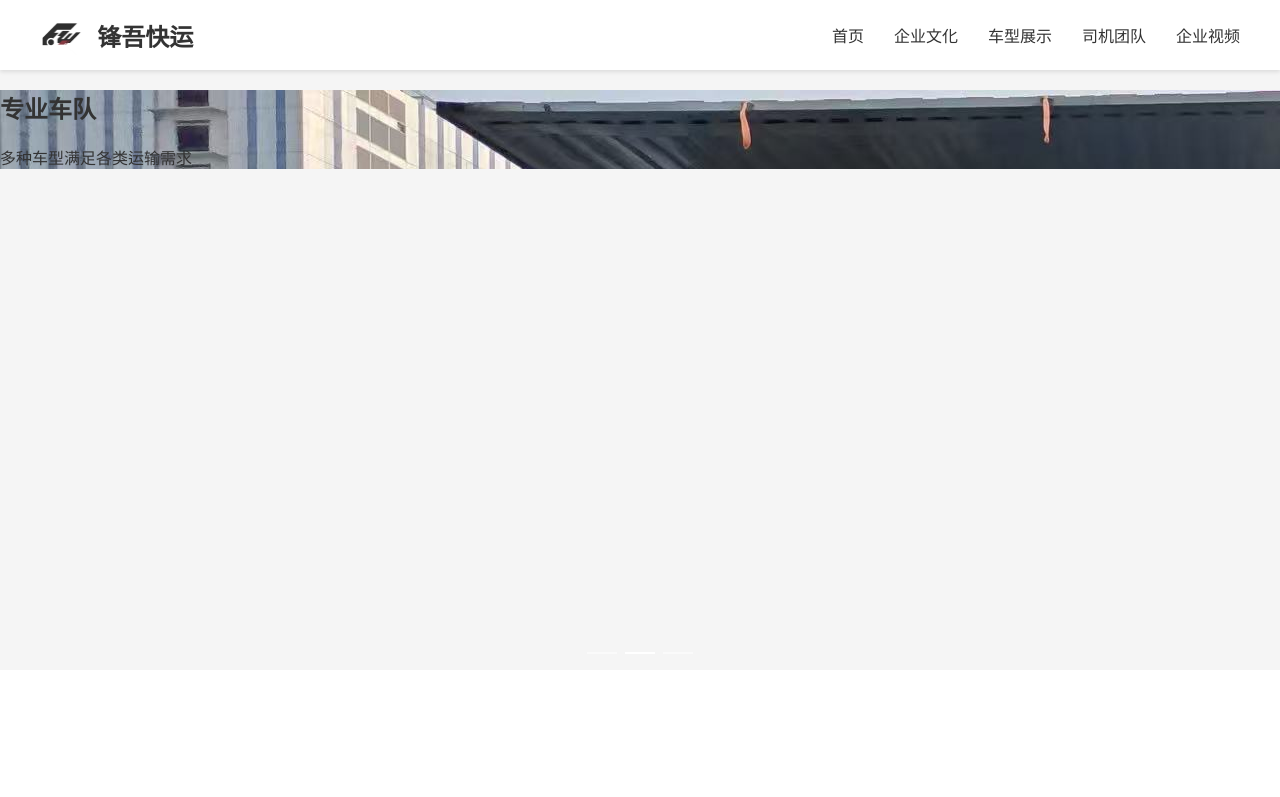
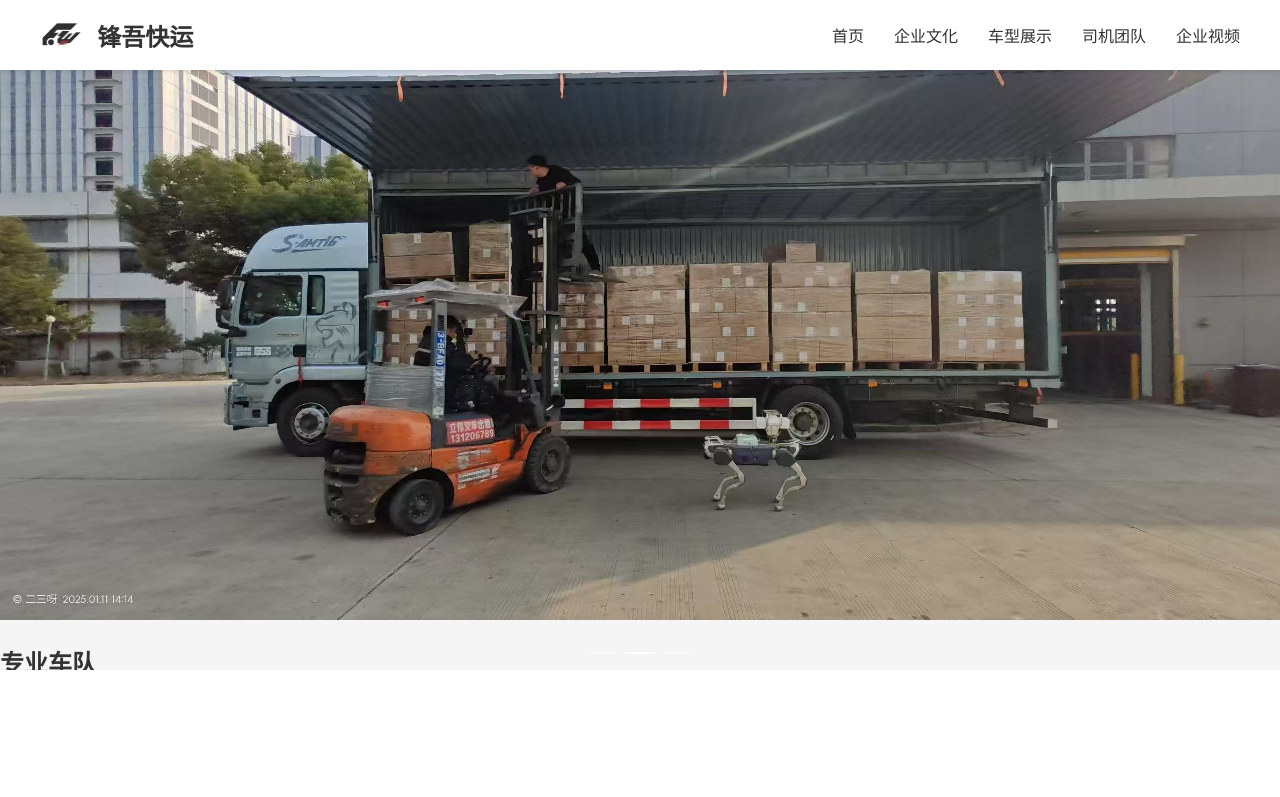
Before and after one commit to barry-wang-1/FengWuOfficial, a Vue app: page / in a window 1280 px wide. Shown: the top 797 px of the page. Built offline with nearby package versions, Linux system fonts and the light colour scheme.

Commit message:
feat: 图片可以显示，内容不覆盖图片上

```diff
--- /dev/null
+++ b/src/components/Home/Home.style.scss
@@ -0,0 +1,74 @@
+.banner-carousel {
+  width: 100%;
+  height: 600px;
+  position: relative;
+
+  :deep(.el-carousel),
+  :deep(.el-carousel__container) {
+    height: 100%;
+  }
+
+  :deep(.el-carousel__item) {
+    height: 100%;
+    overflow: hidden;
+  }
+
+  .banner-wrapper {
+    height: 100%;
+    width: 100%;
+    position: relative;
+    display: flex;
+    align-items: center;
+    justify-content: center;
+  }
+
+  .banner-image-container {
+    position: absolute;
+    top: 0;
+    left: 0;
+    width: 100%;
+    height: 100%;
+
+    .banner-image {
+      width: 100%;
+      height: 100%;
+
+      :deep(.el-image__inner) {
+        width: 100%;
+        height: 100%;
+        object-fit: cover;
+      }
+    }
+  }
+
+  .banner-overlay {
+    position: absolute;
+    top: 0;
+    left: 0;
+    width: 100%;
+    height: 100%;
+    background: rgba(0, 0, 0, 0.4);
+    z-index: 10;
+  }
+
+  .banner-content {
+    position: relative;
+    z-index: 20;
+    width: 90%;
+    max-width: 1200px;
+    text-align: center;
+    color: #fff;
+    padding: 20px;
+
+    h2 {
+      font-size: clamp(1.5rem, 4vw, 2.5rem);
+      margin-bottom: 1rem;
+      text-shadow: 2px 2px 4px rgba(0, 0, 0, 0.5);
+    }
+
+    p {
+      font-size: clamp(1rem, 2vw, 1.2rem);
+      text-shadow: 1px 1px 2px rgba(0, 0, 0, 0.5);
+    }
+  }
+}
--- a/src/components/Home/Home.template.html
+++ b/src/components/Home/Home.template.html
@@ -1,12 +1,16 @@
 <div class="home" id="home">
   <!-- 轮播图部分 -->
   <div class="banner-carousel">
-    <el-carousel height="600px">
+    <el-carousel height="600px" :autoplay="true">
       <el-carousel-item v-for="(banner, index) in banners" :key="index">
-        <div class="banner-item" :style="{ backgroundImage: `url(${banner.image})` }">
-          <div class="banner-content">
-            <h2>{{ banner.title }}</h2>
-            <p>{{ banner.description }}</p>
+        <div class="banner-wrapper">
+          <div class="banner-image-container">
+            <el-image :src="banner.image" fit="cover" class="banner-image" />
+            <div class="banner-overlay"></div>
+            <div class="banner-content">
+              <h2>{{ banner.title }}</h2>
+              <p>{{ banner.description }}</p>
+            </div>
           </div>
         </div>
       </el-carousel-item>
```
